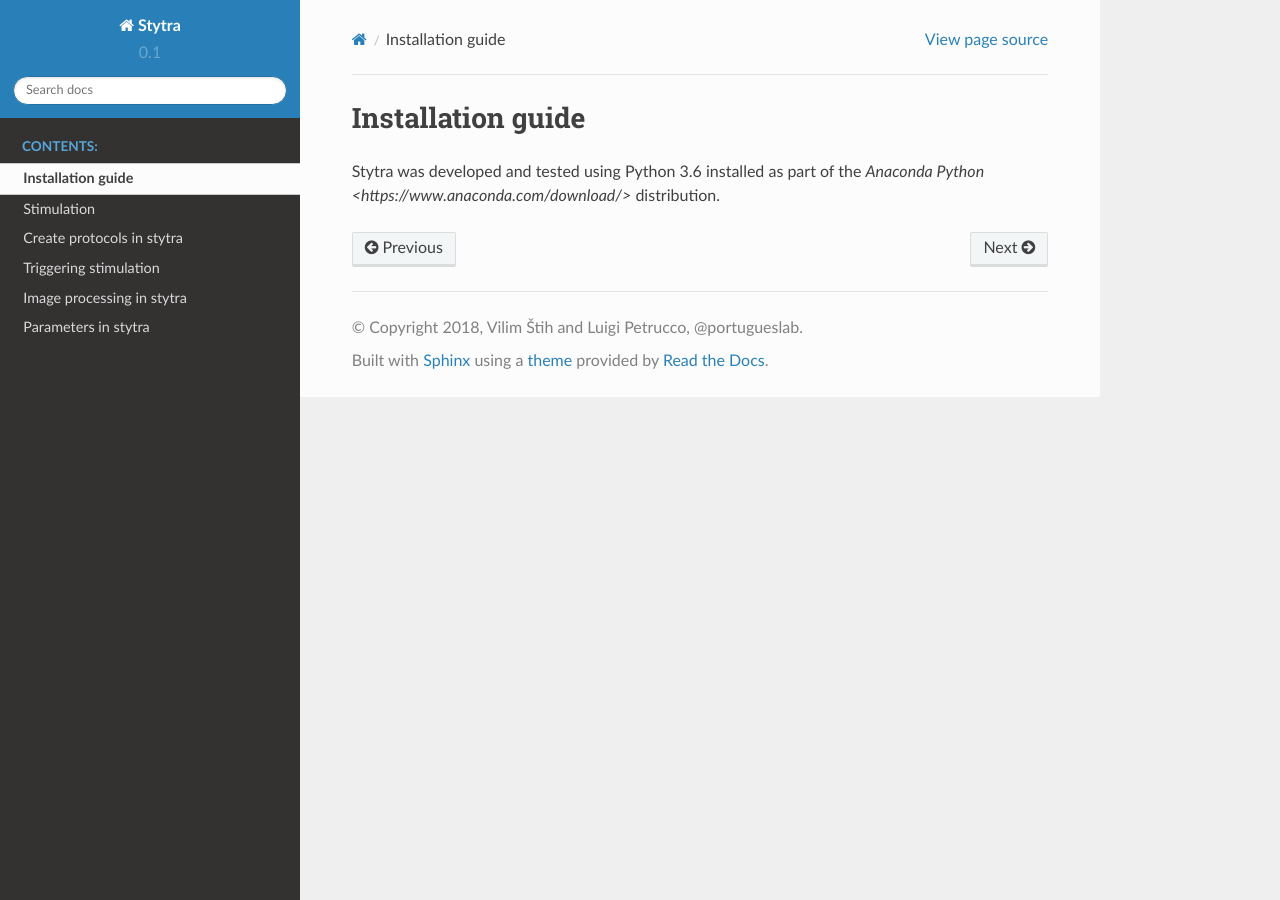
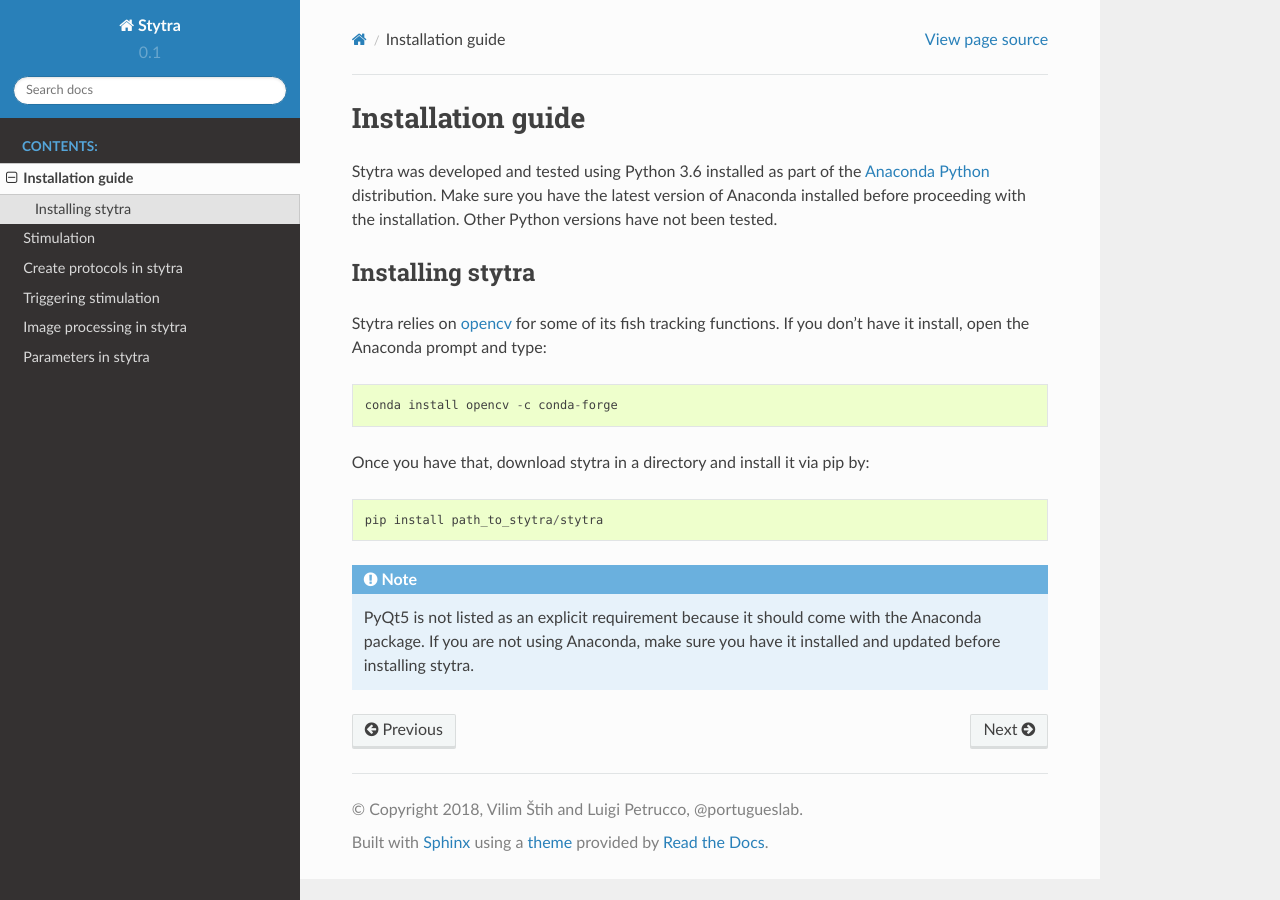
Before and after one commit to portugueslab/stytra, a Sphinx documentation site: the page built from docs/source/install_guide.rst, in a window 1280 px wide. Built offline with Sphinx 7.4.7 and the Read the Docs theme 2.0.0, drawn with Linux system fonts in a browser that asks for light colours; pages that are not in the unit, such as notebooks, are missing from menus.

Commit message:
Added installation guide

```diff
--- a/docs/source/index.rst
+++ b/docs/source/index.rst
@@ -51,7 +51,6 @@ Modules
     :maxdepth: 2
     :caption: Contents:
 
-    index
     install_guide
     stimulation_intro
     create_protocol
--- a/docs/source/install_guide.rst
+++ b/docs/source/install_guide.rst
@@ -2,4 +2,28 @@ Installation guide
 ==================
 
 Stytra was developed and tested using Python 3.6 installed as part of the
-`Anaconda Python <https://www.anaconda.com/download/>` distribution.
+`Anaconda Python <https://www.anaconda.com/download/>`_ distribution. Make
+sure you have the latest version of Anaconda installed before proceeding with
+the installation.
+Other Python versions have not been tested.
+
+
+Installing stytra
+-----------------
+
+Stytra relies on `opencv <https://docs.opencv.org/3
+.0-beta/doc/py_tutorials/py_tutorials.html>`_ for some of its fish tracking
+functions. If you don't have it install, open the Anaconda prompt and type::
+
+    conda install opencv -c conda-forge
+
+Once you have that, download stytra in a directory and install it via pip by::
+
+    pip install path_to_stytra/stytra
+
+
+.. note::
+    PyQt5 is not listed as an explicit requirement because it should
+    come with
+    the Anaconda package. If you are not using Anaconda, make sure you have it
+    installed and updated before installing stytra.
```
Also changed, not shown: README.rst (+22 -1 lines).
